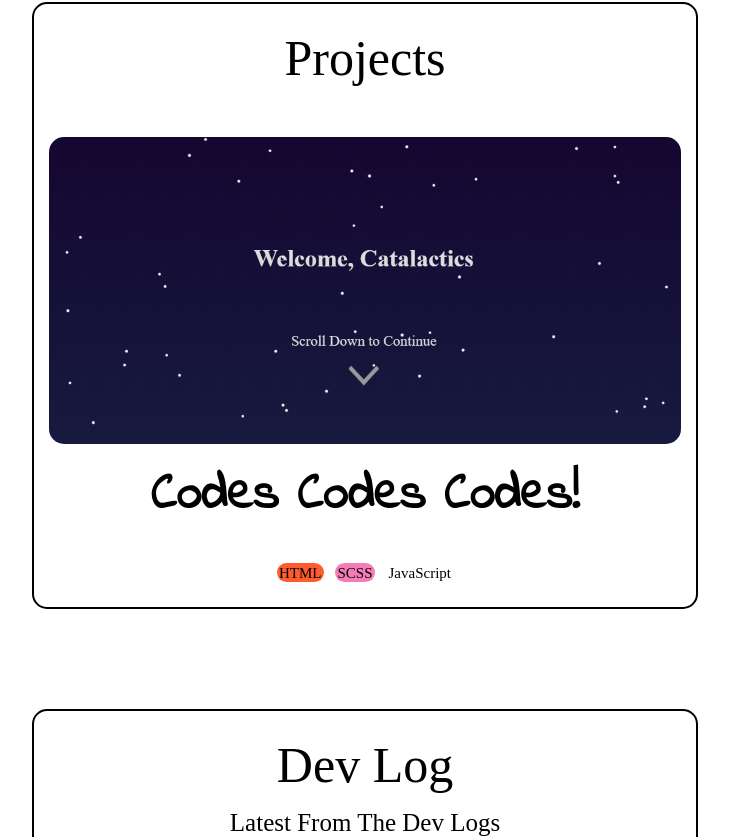
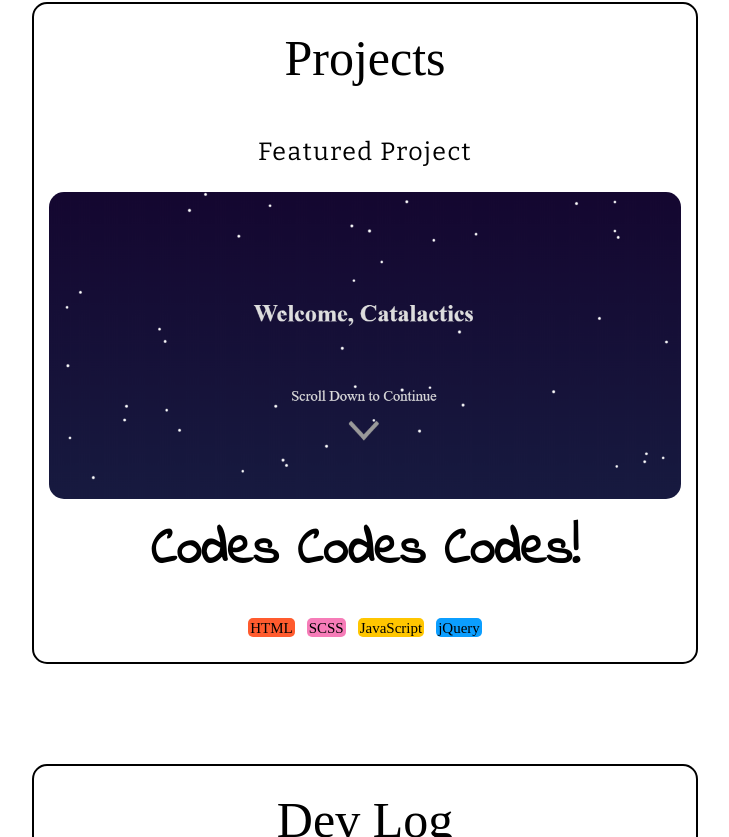
Before and after one commit to JoshQuaintance/100DaysOfCode, a Svelte app: page / in a window 1280 px wide. Shown: the part 355-1192 px from the top of the page, without its empty margins (275-1004 px from the left). Built offline with nearby package versions, Linux system fonts and the light colour scheme; a web font is replaced by a local one.

Commit message:
More and more designs

```diff
--- a/src/App.svelte
+++ b/src/App.svelte
@@ -121,8 +121,8 @@
       <div class="link-containers">
         <div class="projects-cont">
           <span>Projects</span>
+          <p style="margin-top: 50px;">Featured Project</p>
           <Projects
-            customStyle={'margin-top: 50px;'}
             projectTitle={'Codes Codes Codes!'} />
 
         </div>
--- a/src/Tags/tags.scss
+++ b/src/Tags/tags.scss
@@ -36,16 +36,26 @@
 			filter: brightness(120%);
 		}
 
+		&.JS:before {
+			background-color: orange;
+			filter: brightness(120%);
+		}
+
+		&.JQuery:after {
+			background-color: #0769ad;
+			filter: brightness(150%);
+		}
+
 		// ----------
 
 		&.left {
 			&:before {
 				content: "";
 				position: absolute;
-				width: 102%;
+				width: 100%;
 				height: 15px;
 				animation: width-animation .5s ease-in-out;
-				border-radius: 15px;
+				border-radius: 5px;
 				left: 0px;
 				bottom: 0;
 				z-index: -1;
@@ -58,10 +68,10 @@
 			&:after {
 				content: "";
 				position: absolute;
-				width: 102%;
+				width: 100%;
 				height: 15px;
 				animation: width-animation .5s ease-in-out;
-				border-radius: 15px;
+				border-radius: 5px;
 				z-index: -1;
 				right: 0px;
 				bottom: 0;
--- a/src/Tags/tags.svelte
+++ b/src/Tags/tags.svelte
@@ -1,10 +1,11 @@
 <script>
     let showTags = true;
-    let showHTML = false,
-        showSCSS = false,
-        showJS = false,
-        showJQuery = false,
-        showSvelte = false;
+    export let
+        HTML = false,
+        SCSS = false,
+        JS = false,
+        jQuery = false,
+        Svelte = false;
 </script>
 
 <style type="text/scss">
@@ -15,13 +16,28 @@
 
     <div class="tags-cont">
 
+        {#if HTML}
         <p class="left start html">HTML</p>
+        {/if}
+
+        {#if SCSS}
+        <p class="right scss">SCSS</p>
+        {/if}
+
+        {#if JS}
+        <p class="left JS">JavaScript</p>
+        {/if}
+
+        {#if jQuery}
+        <p class="right JQuery">jQuery</p>
+        {/if}
+
+        {#if Svelte}
+        <p class="left Svelte">Svelte</p>
+        {/if}
 
 
-        <p class="right scss">SCSS</p>
 
-
-        <p class="left JS">JavaScript</p>
     </div>
 
 {/if}
--- a/src/projects/projects.svelte
+++ b/src/projects/projects.svelte
@@ -1,5 +1,11 @@
 <script>
-  import Tags from '../Tags/tags.svelte';
+  import Tags from "../Tags/tags.svelte";
+
+  let HTML = true,
+    SCSS = true,
+    JS = true,
+    jQuery = true,
+    Svelte = true;
 
   export let customStyle, projectTitle;
 </script>
@@ -28,6 +34,6 @@
 
   <h1 class="project-title">{projectTitle}</h1>
 
-  <Tags />
+  <Tags {HTML} {SCSS} {jQuery} {JS} />
 
 </div>
```
